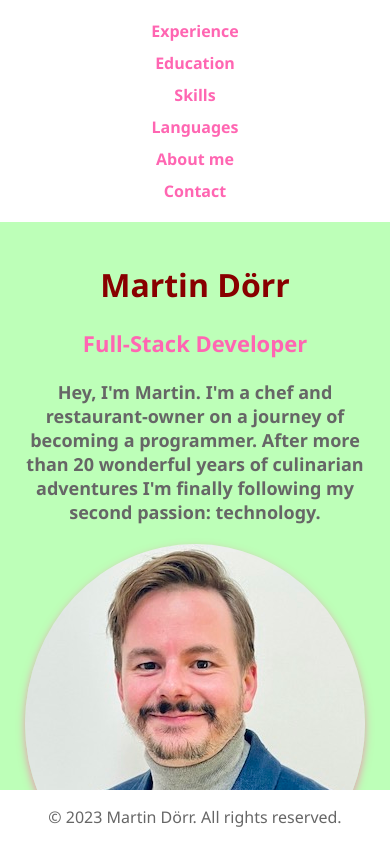
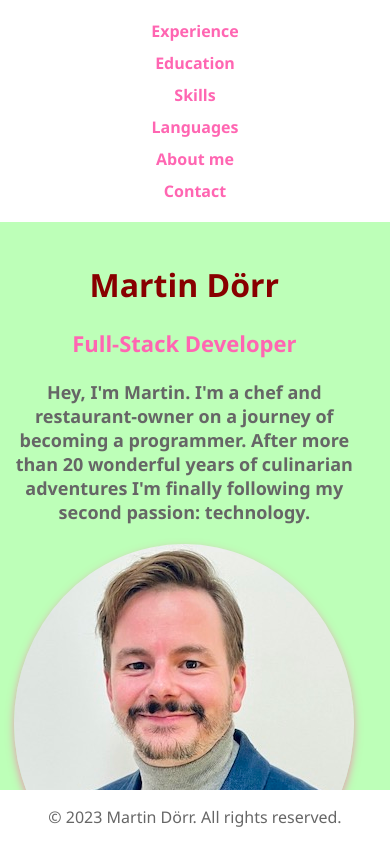
Before and after one commit to martino-bianco/martino-bianco.github.io, a plain HTML site: page index.html in a window 390 px wide. Shown: the top 842 px of the page. Drawn offline with Linux system fonts and the light colour scheme.

Commit message:
refining the responsiveness

```diff
--- a/index.html
+++ b/index.html
@@ -29,7 +29,7 @@
     </nav>
 
     <header>
-      <div>
+      <div id="headerDiv">
         <h1>
           <a
             href="https://www.linkedin.com/in/martin-dörr-2971b3119"
--- a/styles.css
+++ b/styles.css
@@ -12,8 +12,8 @@ header {
   align-items: center;
   justify-content: space-between;
   color: #880000;
-  padding-left: 20px;
-  padding-right: 20px;
+  padding-left: 200px;
+  padding-right: 200px;
   border-radius: 8px;
   margin-bottom: 20px;
   margin-top: 20px;
@@ -123,15 +123,30 @@ footer {
 }
 
 /* Media Queries for Responsive Design */
+@media only screen and (max-width: 1100px) {
+  header {
+    /* flex-direction: column;
+    text-align: center;
+    height: auto; */
+    padding-left: 20px;
+    padding-right: 20px;
+  }
+  #headerText {
+    padding-right: 1;
+    margin-top: 20px;
+  }
+}
 @media only screen and (max-width: 768px) {
   header {
     flex-direction: column;
     text-align: center;
     height: auto;
+    padding-left: 1px;
+    padding-right: 1px;
   }
 
   header img {
-    margin-top: 20px; /* Adjust spacing for the image */
+    margin-top: 20px;
   }
 
   #headerText {
```
